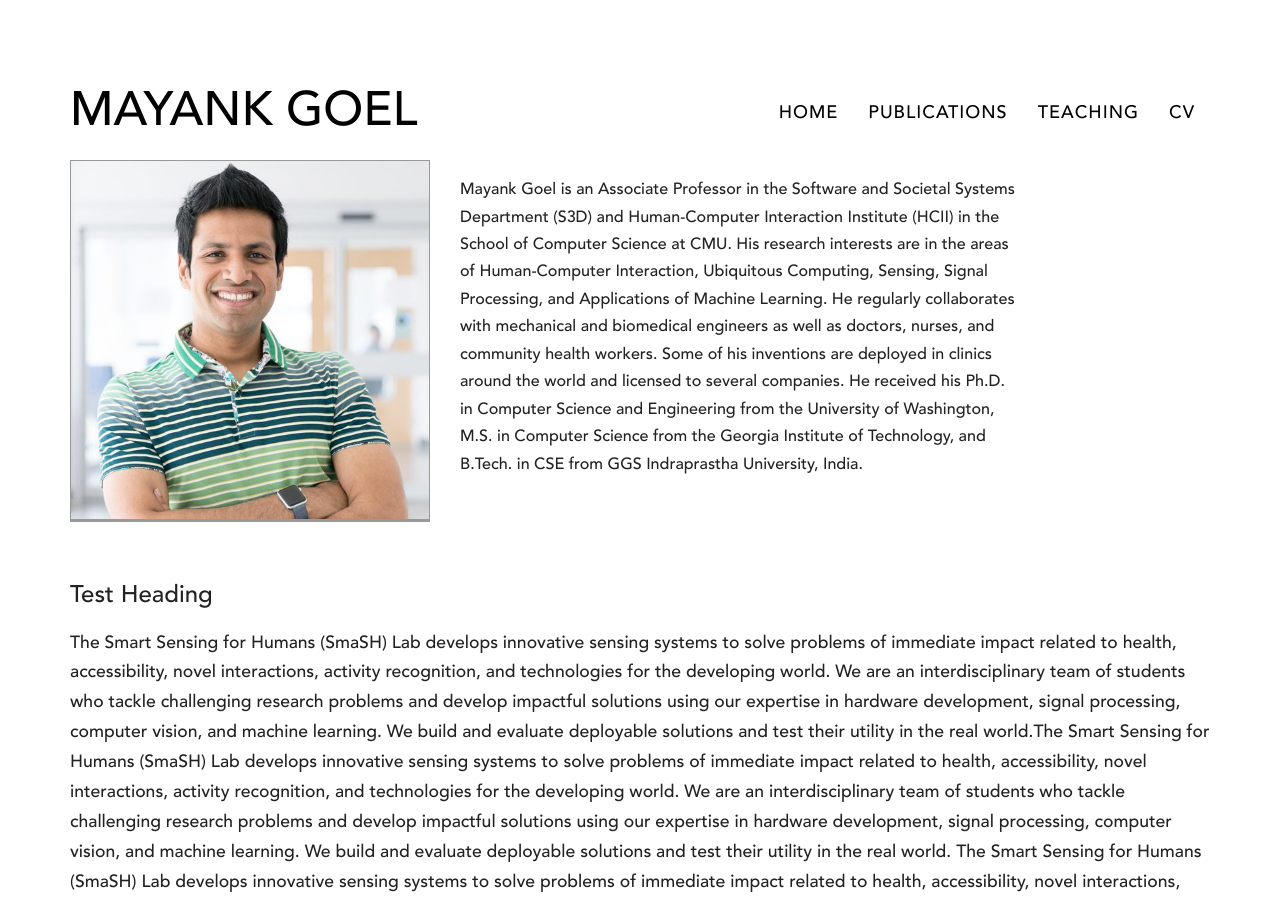
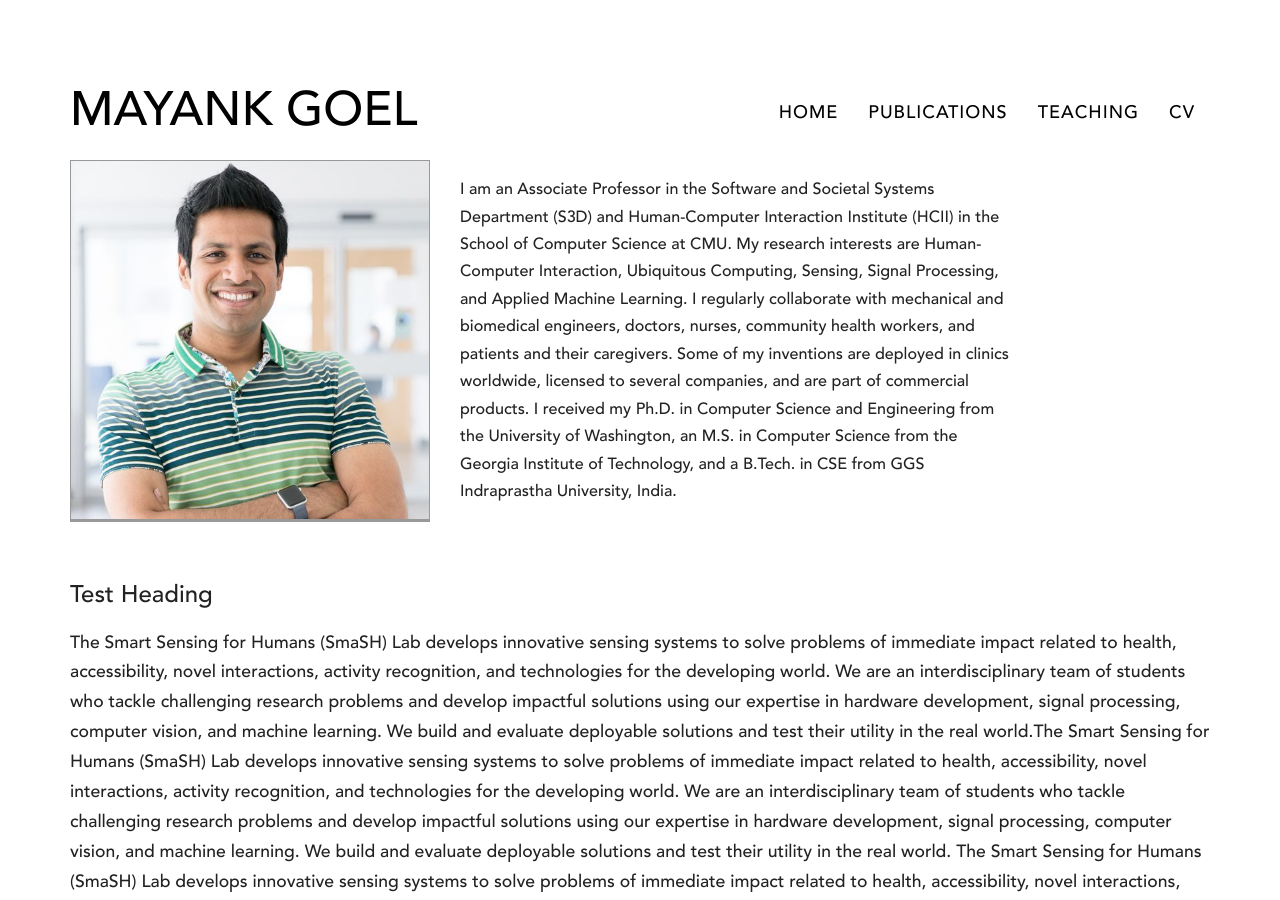
Before and after one commit to mynkgoel/mynkgoel.github.io, a Jekyll site: the page built from index.html, in a window 1280 px wide and 900 px high. Built offline with Jekyll 4.4.1, drawn with Linux system fonts in a browser that asks for light colours; nearby versions of some CDN libraries.

Commit message:
Update index.html

```diff
--- a/index.html
+++ b/index.html
@@ -14,7 +14,7 @@ layout: default
   </div>
   <div class="member-badge col-md-6 col-sm-6 col-xs-8">
     <div class="details">
-      <h3>Mayank Goel is an Associate Professor in the Software and Societal Systems Department (S3D) and Human-Computer Interaction Institute (HCII) in the School of Computer Science at CMU. His research interests are in the areas of Human-Computer Interaction, Ubiquitous Computing, Sensing, Signal Processing, and Applications of Machine Learning. He regularly collaborates with mechanical and biomedical engineers as well as doctors, nurses, and community health workers. Some of his inventions are deployed in clinics around the world and licensed to several companies. He received his Ph.D. in Computer Science and Engineering from the University of Washington, M.S. in Computer Science from the Georgia Institute of Technology, and B.Tech. in CSE from GGS Indraprastha University, India.
+      <h3>I am an Associate Professor in the Software and Societal Systems Department (S3D) and Human-Computer Interaction Institute (HCII) in the School of Computer Science at CMU. My research interests are Human-Computer Interaction, Ubiquitous Computing, Sensing, Signal Processing, and Applied Machine Learning. I regularly collaborate with mechanical and biomedical engineers, doctors, nurses, community health workers, and patients and their caregivers. Some of my inventions are deployed in clinics worldwide, licensed to several companies, and are part of commercial products. I received my Ph.D. in Computer Science and Engineering from the University of Washington, an M.S. in Computer Science from the Georgia Institute of Technology, and a B.Tech. in CSE from GGS Indraprastha University, India.
 </h3>
 
     </div>
```
